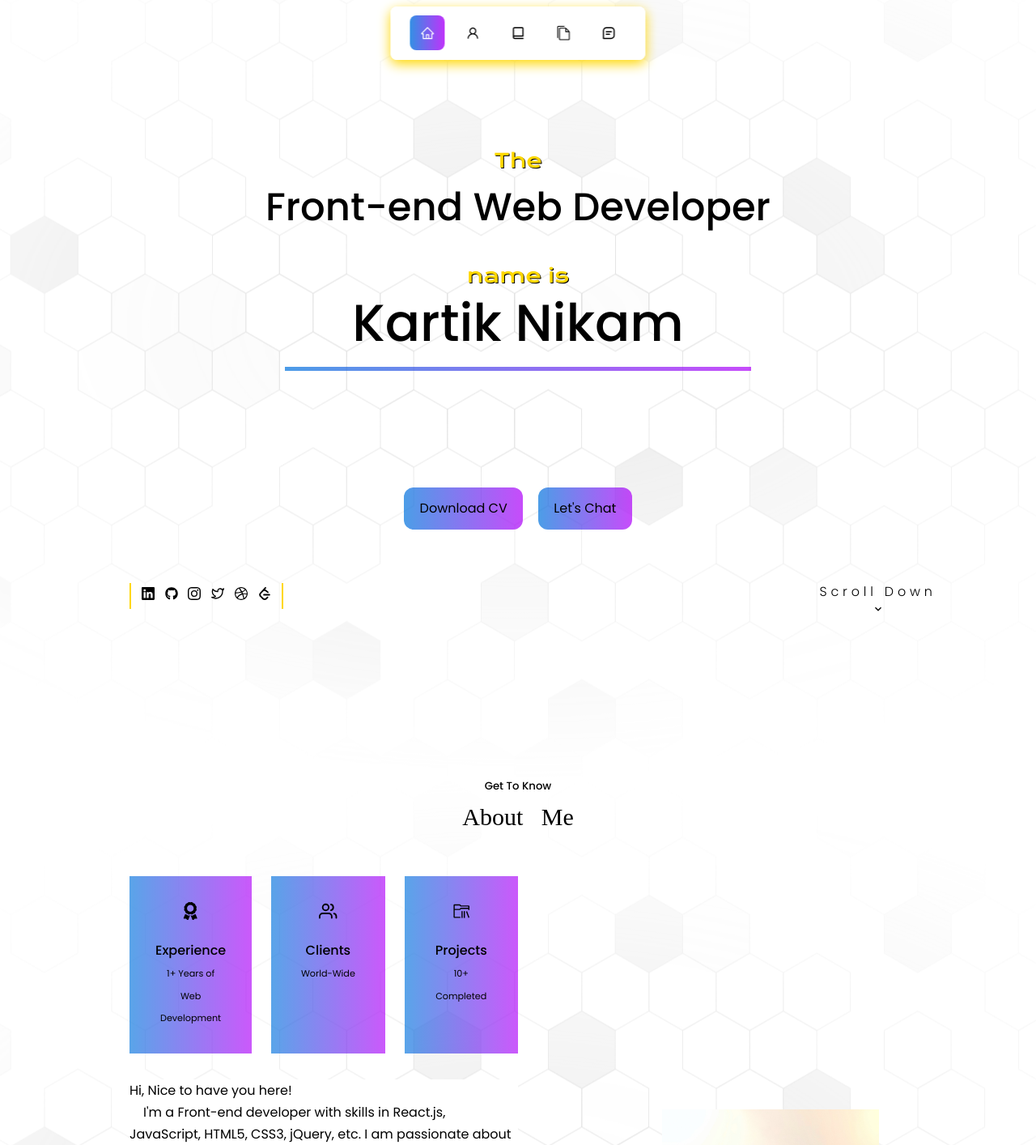
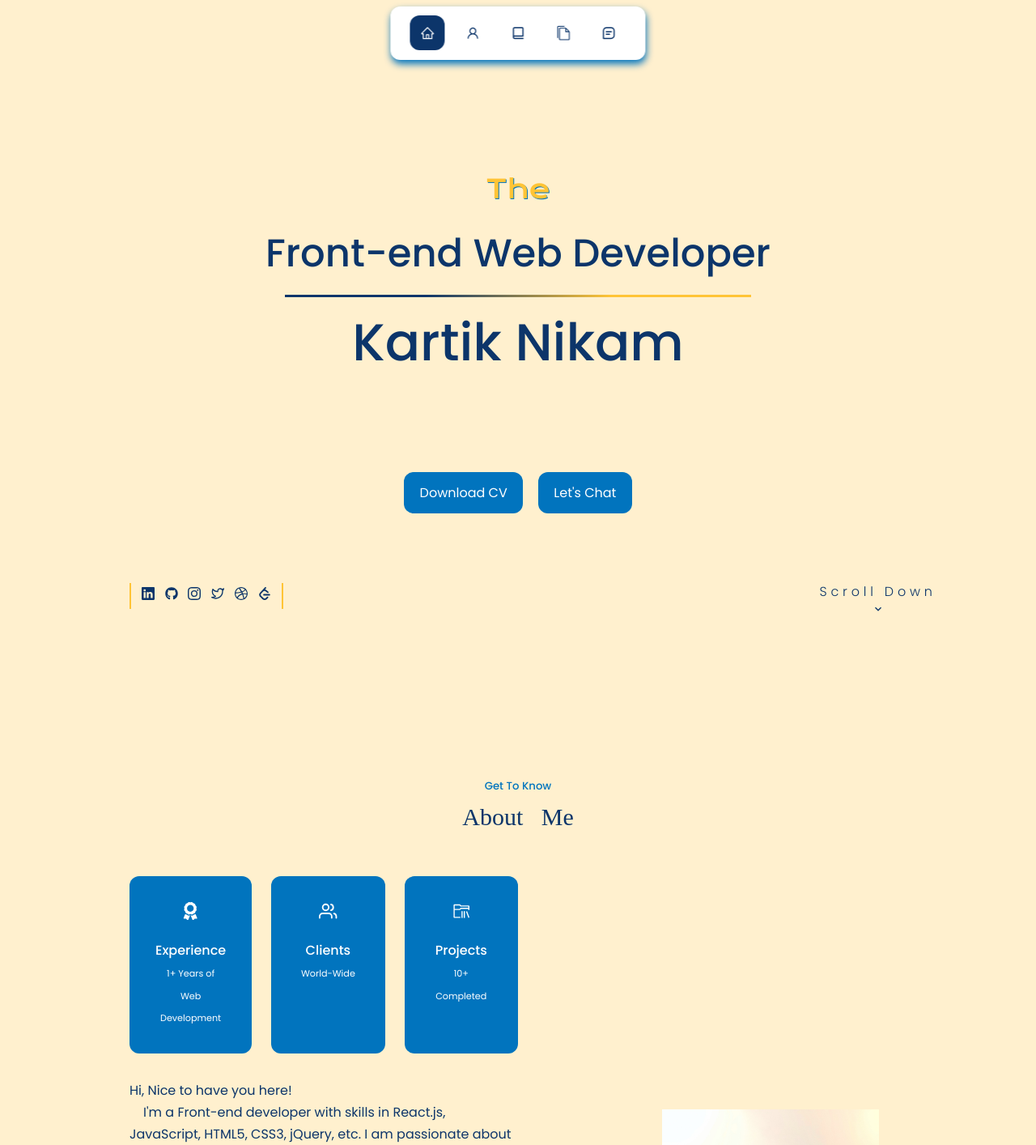
Before and after one commit to kartik7775/personal-portfolio, a React (Create React App) app: page / in a window 1280 px wide. Shown: the top 1414 px of the page at 81% size. Built offline with nearby package versions, Linux system fonts and the light colour scheme; a web font is replaced by a local one.

Commit message:
change styling

```diff
--- a/src/components/about/about.css
+++ b/src/components/about/about.css
@@ -21,25 +21,23 @@
 }
 
 .about__card {
-  background: rgb(0, 116, 221);
-  background: linear-gradient(
-    90deg,
-    rgba(0, 116, 221, 0.65) 0%,
-    rgba(175, 0, 249, 0.65) 100%
-  );
+    background-color: var(--color-primary-variant);
+    color: var(--color-white);
     padding: 2rem;
     text-align: center;
     transition: var(--transition);
+    border-radius: 0.75rem;
 }
 
 .about__card:hover {
+    color: var(--color-blue);
     background: var(--color-primary);
-  box-shadow: 0 0 10px 1px var(--color-primary);
+    box-shadow: 0 0 10px 1px var(--color-primary-variant);
     cursor: default;
 }
 
 .about__icon {
-  color: var(--color-black);
+    color: var(--color-white);
     font-size: 1.4rem;
     margin-bottom: 1rem;
 }
@@ -49,14 +47,14 @@
 }
 
 .about__card small {
+    color: var(--color-white);
     font-size: 0.7rem;
-  color: var(--color-black);
 }
 
 .about__content p {
     margin: 2rem 0;
-  color: var(--color-black);
-  background: var(--color-white);
+    color: var(--color-blue);
+    background: var(--color-white-variant);
 }
 
 .about__content .btn {
--- a/src/components/contact/Contact.jsx
+++ b/src/components/contact/Contact.jsx
@@ -64,14 +64,14 @@ const Contact = () => {
           <input
             type="text"
             name="name"
-            placeholder="Your Full Name"
+            placeholder="Enter Your Name"
             required
           />
-          <input type="email" name="email" placeholder="Your Email" required />
+          <input type="email" name="email" placeholder="Enter Your E-mail ID" required />
           <textarea
             name="message"
             id=""
-            placeholder="Your message: Type here"
+            placeholder="Type your message here.."
             required
             rows="7"
           ></textarea>
--- a/src/components/contact/contact.css
+++ b/src/components/contact/contact.css
@@ -12,12 +12,8 @@
 }
 
 .contact__option {
-    background: rgb(0, 116, 221);
-    background: linear-gradient(
-        90deg,
-        rgba(0, 116, 221, 0.65) 0%,
-        rgba(175, 0, 249, 0.65) 100%
-    );
+    background-color: var(--color-primary-variant);
+    color: var(--color-white);
     padding: 1.2rem;
     text-align: center;
     transition: var(--transition);
@@ -26,7 +22,7 @@
 
 .contact__option:hover {
     background: var(--color-primary);
-    box-shadow: 0 0 10px 1px var(--color-primary);
+    box-shadow: 0 0 10px 1px var(--color-primary-variant);
 }
 
 .contact__option-icon {
@@ -38,7 +34,7 @@
     margin-top: 0.7rem;
     display: inline-block;
     font-size: 1rem;
-    color: var(--color-black);
+    color: var(--color-white-variant);
 }
 
 
@@ -58,10 +54,9 @@ textarea {
     font-size: 1rem;
     width: 100%;
     padding: 1rem 1.5rem;
-    background: transparent;
     border: 2px solid var(--color-primary);
     resize: none;
-    background-color: var(--color-white);
+    background-color: var(--color-white-variant);
     border-radius: 0.75rem;
 }
 
--- a/src/components/experience/experience.css
+++ b/src/components/experience/experience.css
@@ -5,20 +5,15 @@
 }
 
 .experience__container > div {
-    background: rgb(0, 116, 221);
-    background: linear-gradient(
-        90deg,
-        rgba(0, 116, 221, 0.65) 0%,
-        rgba(175, 0, 249, 0.65) 100%
-    );
-
+    background-color: var(--color-primary-variant);
     padding: 2.4rem 4rem;
     transition: var(--transition);
+    border-radius: 0.75rem;
 }
 .experience__container > div:hover {
-    background: var(--color-primary);
-    color: var(--color-black);
-    box-shadow: 0 0 10px 1px var(--color-primary);
+    background-color: var(--color-primary);
+    color: var(--color-blue);
+    box-shadow: 0 0 10px 1px var(--color-primary-variant);
     cursor: default;
 }
 
@@ -27,9 +22,9 @@
     margin-bottom: 1rem;
     color: var(--color-white);
     font-weight: bolder;
-    border-bottom: 1px solid var(--color-black);
+    border-bottom: 1px solid var(--color-blue);
     padding-bottom: 1rem;
-    text-shadow: 2px 3px 5px var(--color-black);
+    text-shadow: 2px 3px 5px var(--color-blue);
 }
 
 /* .experience__container > div h4 {
--- a/src/components/header/Header.jsx
+++ b/src/components/header/Header.jsx
@@ -12,11 +12,10 @@ const Header = () => {
 
         <h1 className='text-dark'>Front-end Web Developer</h1>
         <br />
-        <h3>name is</h3>
+
+        <div className="line"></div>
 
         <h2>Kartik Nikam</h2>
-
-        <div className="line"></div>
 
         <CTA />
 
--- a/src/components/header/header.css
+++ b/src/components/header/header.css
@@ -18,34 +18,33 @@ header {
 
 .header_container > h1 {
   font-size: 3rem;
-  line-height: 0.2;
+  line-height: 0.5;
 }
 
 .header_container > h2 {
   font-size: 4rem;
-  line-height: 0.2;
+  line-height: 1;
 }
 
 .header_container > h3 {
   font-family: "Krona One", sans-serif;
-  font-size: 1.5rem;
-  margin: 2rem 0;
+  font-size: 2rem;
+  margin: 2.5rem 0;
   color: var(--color-primary);
-  text-shadow: 1px 1px black;
+  text-shadow: 1px 1px var(--color-primary-variant);
 }
 
 .line {
-  /* position: absolute; */
   left: 30%;
   width: 60%;
-  margin-top: 3rem;
-  margin-bottom: 1rem;
-  height: 5px;
+  margin-top: 0.75rem;
+  margin-bottom: 1.5rem;
+  height: 3px;
   background: rgb(0, 116, 221);
   background: linear-gradient(
     90deg,
-    rgba(0, 114, 221, 0.7) 0%,
-    rgba(174, 0, 249, 0.7) 100%
+    var(--color-blue) 30%,
+    var( --color-primary) 70%
   );
 }
 
@@ -144,7 +143,7 @@ header {
     font-size: 25px;
   }
 
-  .header_container > h5 {
+  .header_container > h3 {
     margin: 1rem auto;
   }
 
--- a/src/components/nav/nav.css
+++ b/src/components/nav/nav.css
@@ -1,5 +1,5 @@
 nav {
-    background: rgba(255, 255, 255, 0.95);
+    background-color: var(--color-white);
     width: max-content;
     padding: 0.7rem 1.5rem;
     z-index: 2;
@@ -10,17 +10,17 @@ nav {
     display: flex;
     gap: 0.8rem;
     backdrop-filter: blur(15px);
-    box-shadow: 0 5px 15px var(--color-primary);
-    border-radius: 0.5rem;
+    box-shadow: 1px 5px 10px var(--color-primary-variant);
+    border-radius: 0.75rem;
 }
 
 nav a {
     background: transparent;
     padding: 0.8rem;
     display: flex;
-    color: var(--color-black);
+    color: var(--color-blue);
     font-size: 1.1rem;
-    border-radius: 0.5rem;
+    border-radius: 0.75rem;
 }
 
 nav a:hover {
@@ -29,10 +29,5 @@ nav a:hover {
 
 nav a.active {
     color: var(--color-white);
-    background: rgb(0, 116, 221);
-    background: linear-gradient(
-        90deg,
-        rgba(0, 116, 221, 0.8) 0%,
-        rgba(175, 0, 249, 0.8) 100%
-    );
+    background-color: var(--color-blue);
 }
--- a/src/components/portfolio/portfolio.css
+++ b/src/components/portfolio/portfolio.css
@@ -5,12 +5,8 @@
 }
 
 .portfolio__item {
-    background: rgb(0, 116, 221);
-    background: linear-gradient(
-        90deg,
-        rgba(0, 116, 221, 0.65) 0%,
-        rgba(175, 0, 249, 0.65) 100%
-    );
+    background-color: var(--color-primary-variant);
+    color: var(--color-white);
     padding: 1.2rem;
     transition: var(--transition);
     display: flex;
@@ -20,7 +16,7 @@
 }
 
 .portfolio__item:hover {
-    background: transparent;
+    background-color: var(--color-primary);
     box-shadow: 0 0 10px 1px var(--color-primary);
 }
 
@@ -31,7 +27,7 @@
 
 .portfolio__item p {
     margin: 0 0 2rem;
-    color: var(--color-black);
+    color: var(--color-white);
     text-align: center;
     font-size: 0.85em;
 }
@@ -47,15 +43,11 @@
     background-color: var(--color-primary);
     color: black;
     padding: 0.5rem 0.7rem;
+    border: 2px solid var(--color-primary-variant);
 }
 .portfolio__item-cta a:hover {
-    background: rgb(0, 116, 221);
-    background: linear-gradient(
-        90deg,
-        rgba(0, 116, 221, 0.5) 0%,
-        rgba(175, 0, 249, 0.5) 100%
-    );
-    color: white;
+    background-color: var(--color-primary-variant);
+    color: var(--color-white);
 }
 
 /*===== Media Queries ( Medium Screen Devices) =====*/
--- a/src/index.css
+++ b/src/index.css
@@ -11,11 +11,17 @@
 }
 
 :root {
-    --color-white-variant: #c2c2c253;
-    --color-primary: gold;
+    --color-white-variant: rgb(255, 240, 206);
+    --color-primary: rgb(255, 196, 54);
+    --color-blue: rgb(12, 53, 106);
+    --color-primary-variant: rgb(1, 116, 190);
+    --color-white: rgb(255, 255, 255);
+
+    /* --color-white-variant: #c2c2c253;
+    --color-primary: var(--color-primary);
     --color-primary-variant: rgba(0, 0, 0, 0.8);
     --color-white: rgb(255, 255, 255);
-    --color-black: rgb(0, 0, 0);
+    --color-blue: rgb(0, 0, 0); */
 
     --transition: all 250ms ease;
     --container-width-lg: 75%;
@@ -33,11 +39,11 @@ html {
 
 body {
     font-family: "Poppins", sans-serif;
-    background: var(--color-white);
-    color: var(--color-black);
+    color: var(--color-blue);
     line-height: 1.7;
     height: 100vh;
-    background: url(/src/assets/magicpattern-grid.png);
+    background-color: var(--color-white-variant);
+    /* background: url(/src/assets/magicpattern-grid.png); */
     background-position: center;
 }
 
@@ -66,52 +72,47 @@ section {
 section > h2,
 section > h5 {
     text-align: center;
-    color: var(--color-black);
+    color: var(--color-primary-variant);
 }
 
 section > h2 {
-    color: var(--color-black);
+    color: var(--color-blue);
     margin-bottom: 3rem;
     font-family: "Splash", cursive;
     font-size: 30px;
 }
 
 .text-light {
-    color: var(--color-black);
+    color: var(--color-blue);
 }
 
 a {
-    color: var(--color-black);
+    color: var(--color-blue);
     transition: var(--transition);
 }
 
 a:hover {
-    color: var(--color-black);
+    color: var(--color-blue);
 }
 
 .btn {
     width: max-content;
     display: inline-block;
-    color: var(--color-black);
+    color: var(--color-blue);
     padding: 0.75rem 1.2rem;
     cursor: pointer;
     transition: var(--transition);
-    border-radius: .75rem;
+    border-radius: 0.75rem;
 }
 .btn:hover {
-    color: var(--color-black);
+    color: var(--color-blue);
     border: none;
     background: var(--color-primary);
 }
 
 .btn-primary {
-    color: var(--color-black);
-    background: rgb(0, 116, 221);
-    background: linear-gradient(
-        90deg,
-        rgba(0, 116, 221, 0.7) 0%,
-        rgba(175, 0, 249, 0.7) 100%
-    );
+    color: var(--color-white);
+    background-color: var(--color-primary-variant);
 }
 
 img {
```
Also changed, not shown: src/components/footer/footer.css (+11 -16 lines). Lines whose indentation alone changed are shown as unchanged.
